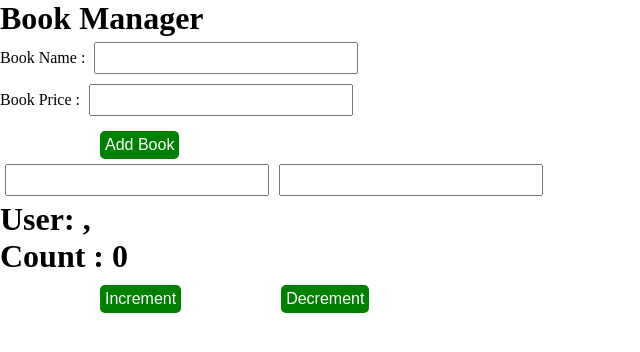
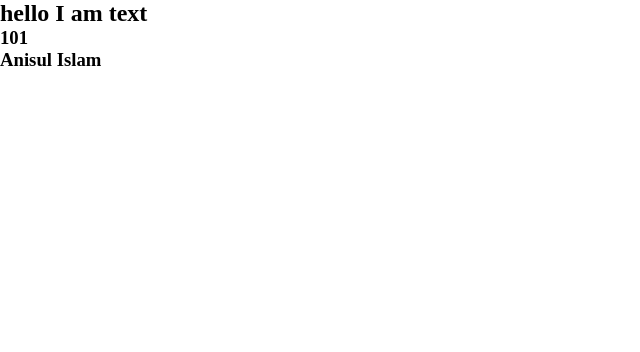
Before and after one commit to Muhammad-Riyead-Rahman/react-with-anis, a React (Create React App) app: page / in a window 1280 px wide. Shown: the top 352 px of the page, without its empty margins (0-640 px from the left). Built offline with nearby package versions, Linux system fonts and the light colour scheme.

Commit message:
useContext Hook

```diff
--- a/src/App.js
+++ b/src/App.js
@@ -1,13 +1,9 @@
-import BookList from "./components/HOOKS/useState/USESTATE_ARRAY/BookList"
-import USESTATE_OBJECT from "./components/HOOKS/useState/USESTATE_OBJECT"
-import HOOKS_USESTATE from "./components/HOOKS/useState/USESTATE_BASIC"
+import Component1 from "./components/HOOKS/useContext/Component1"
 
 function App() {
   return (
     <div>
-      <BookList />
-      <USESTATE_OBJECT />
-      <HOOKS_USESTATE />
+      <Component1 />
     </div>
     )
 }
--- a/src/components/HOOKS/useContext/Component1.js
+++ b/src/components/HOOKS/useContext/Component1.js
@@ -1,9 +1,12 @@
 import React, { useState } from "react";
+
 import Component2 from "./Component2";
 import { UserContext } from "./UserContext";
+
 const Component1 = () => {
   const [user, setUser] = useState({ id: 101, name: "Anisul Islam" });
   const [text, setText] = useState("hello I am text");
+
   return (
     <UserContext.Provider value={{ user, text }}>
       <Component2 />
--- a/src/components/HOOKS/useContext/Component4.js
+++ b/src/components/HOOKS/useContext/Component4.js
@@ -1,5 +1,7 @@
 import React, { useContext } from "react";
 import { UserContext } from "./UserContext";
+
+
 const Component4 = () => {
   const { user, text } = useContext(UserContext);
 
```
